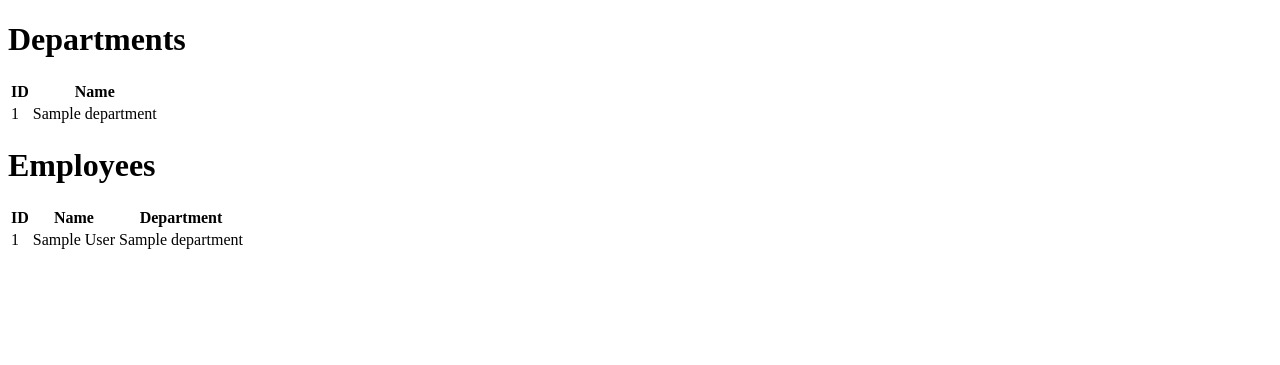
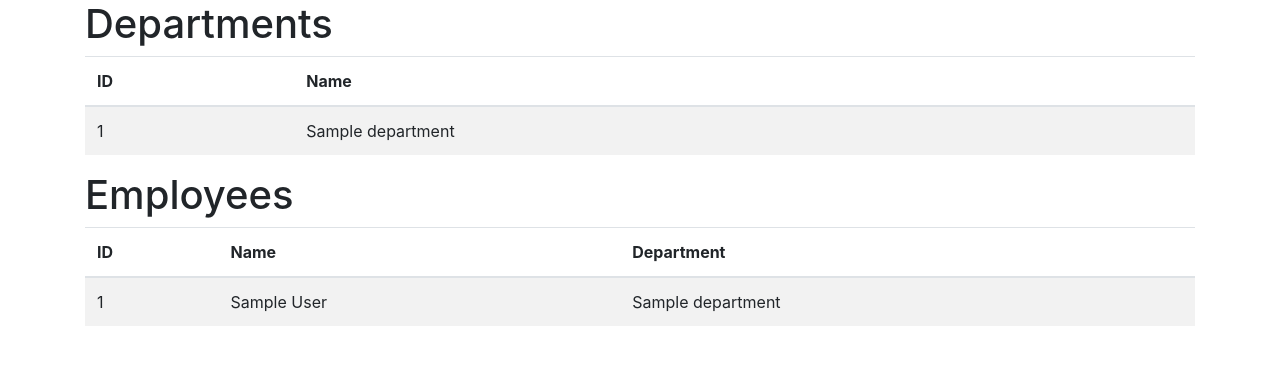
Before and after one commit to limawill/IGS-Employee-Manager, a Django app: page / in a window 1280 px wide. Shown: the top 365 px of the page. Run offline with Django 4.2, Linux system fonts and the light colour scheme; tables that the repository leaves empty hold one stand-in row (values such as "Sample post"); some libraries are stand-ins or nearby versions.

Commit message:
Ajustem o template

```diff
--- a/IGS-Employee-Manager/core/templates/core/home.html
+++ b/IGS-Employee-Manager/core/templates/core/home.html
@@ -2,10 +2,12 @@
 <html>
 <head>
     <title>Home</title>
+    <link rel="stylesheet" href="https://stackpath.bootstrapcdn.com/bootstrap/4.5.2/css/bootstrap.min.css">
 </head>
 <body>
+    <div class="container">
         <h1>Departments</h1>
-    <table>
+        <table class="table table-striped">
             <thead>
                 <tr>
                     <th>ID</th>
@@ -23,7 +25,7 @@
         </table>
 
         <h1>Employees</h1>
-    <table>
+        <table class="table table-striped">
             <thead>
                 <tr>
                     <th>ID</th>
@@ -41,5 +43,7 @@
                 {% endfor %}
             </tbody>
         </table>
+    </div>
+    <script src="https://stackpath.bootstrapcdn.com/bootstrap/4.5.2/js/bootstrap.min.js"></script>
 </body>
 </html>
```
Also changed, not shown: README.md, 2 other files. Lines whose indentation alone changed are shown as unchanged.
